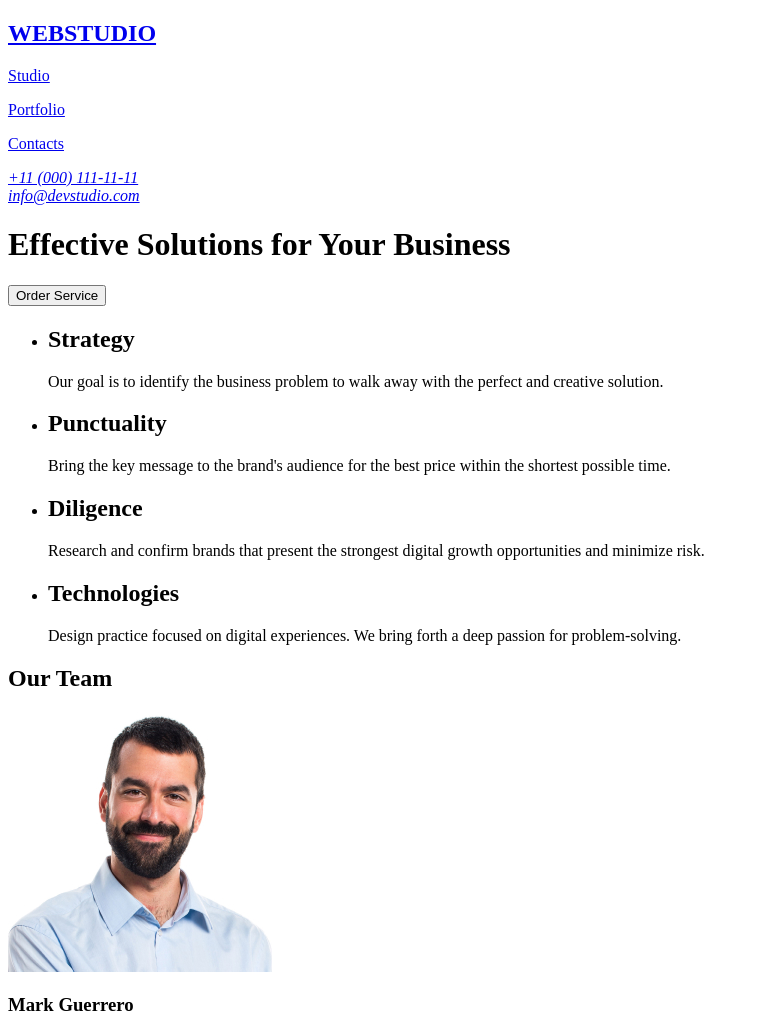
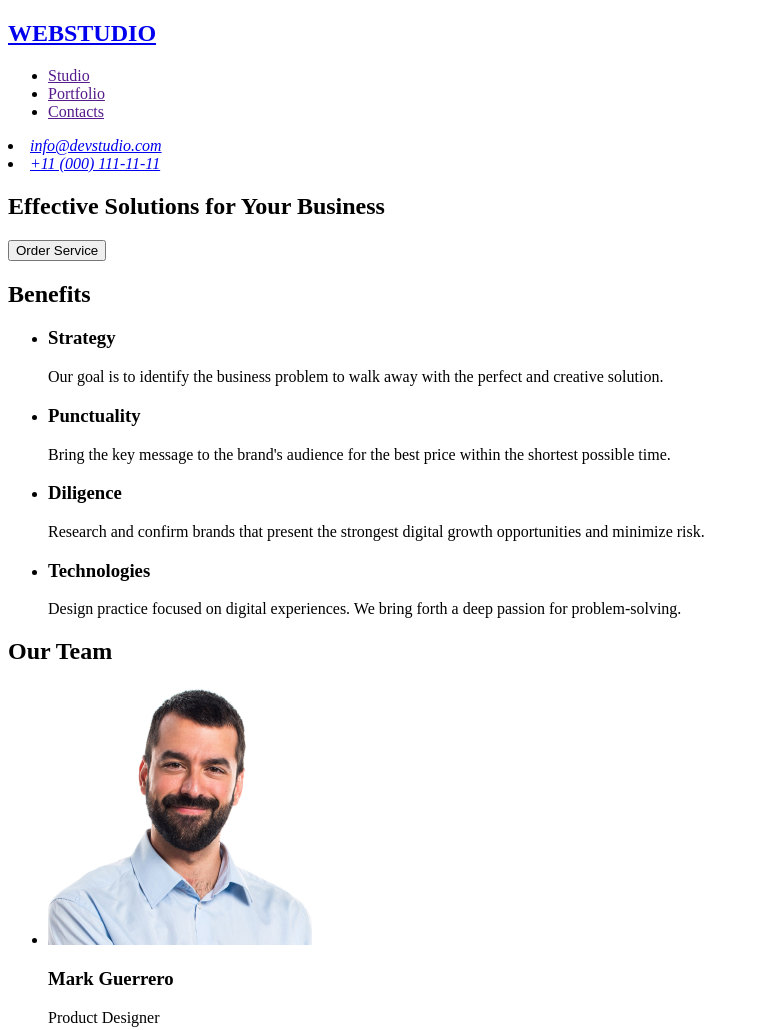
Before and after one commit to InD1909/goit-markup-hw-01, a plain HTML site: page index.html in a window 1280 px wide. Shown: the top 1030 px of the page, without its empty margins (0-759 px from the left). Drawn offline with Linux system fonts and the light colour scheme.

Commit message:
index html changes

```diff
--- a/index.html
+++ b/index.html
@@ -5,56 +5,70 @@
     <meta name="viewport" content="width=device-width, initial-scale=1.0" />
     <title>Document</title>
   </head>
-  <body id="mainpage">
+  <body>
     <header>
       <!-- Logo -->
-      <a href="#mainpage">
-        <h2 class="logo-1">WEB<span class="logo-2">STUDIO</span></h2>
+      <nav>
+        <a href="./index.html">
+          <h2>WEBSTUDIO</h2>
         </a>
+
         <!-- Titles -->
-      <nav class="titles">
-        <p><a href="#studio">Studio</a></p>
-        <p><a href="#portfilio">Portfolio</a></p>
-        <p><a href="#contacts">Contacts</a></p>
+        <ul>
+          <li>
+            <a href="">Studio</a>
+          </li>
+          <li>
+            <a href="">Portfolio</a>
+          </li>
+          <li>
+            <a href="">Contacts</a>
+          </li>
+        </ul>
       </nav>
       <!-- Contacts -->
-      <address class="contacts">
-        <a href="tel:+110001111111"> +11 (000) 111-11-11 </a><br />
+      <address>
+        <li>
           <a href="mailto:info@devstudio.com"> info@devstudio.com </a><br />
+        </li>
+        <li><a href="tel:+110001111111"> +11 (000) 111-11-11 </a><br /></li>
       </address>
     </header>
     <main>
       <!-- Banner -->
-      <h1 class="banner">Effective Solutions for Your Business</h1>
+      <section>
+        <h1>Effective Solutions for Your Business</h1>
         <!-- Button -->
-      <button type="button" class="button">Order Service</button>
+        <button type="button">Order Service</button>
+      </section>
       <!-- Benefits corner -->
-      <section class="benefits">
+      <section>
+        <h2>Benefits</h2>
         <ul>
           <li>
-            <h2 class="benefits-names">Strategy</h2>
-            <p class="benefits-text">
+            <h3>Strategy</h3>
+            <p>
               Our goal is to identify the business problem to walk away with the
               perfect and creative solution.
             </p>
           </li>
           <li>
-            <h2 class="benefits-names">Punctuality</h2>
-            <p class="benefits-text">
+            <h3>Punctuality</h3>
+            <p>
               Bring the key message to the brand's audience for the best price
               within the shortest possible time.
             </p>
           </li>
           <li>
-            <h2 class="benefits-names">Diligence</h2>
-            <p class="benefits-text">
+            <h3>Diligence</h3>
+            <p>
               Research and confirm brands that present the strongest digital
               growth opportunities and minimize risk.
             </p>
           </li>
           <li>
-            <h2 class="benefits-names">Technologies</h2>
-            <p class="benefits-text">
+            <h3>Technologies</h3>
+            <p>
               Design practice focused on digital experiences. We bring forth a
               deep passion for problem-solving.
             </p>
@@ -62,22 +76,21 @@
         </ul>
       </section>
       <!-- Team corner -->
-      <section class="teams">
-        <h2 class="teams-head">Our Team</h2>
       <section>
+        <h2>Our Team</h2>
+        <ul>
+          <li>
             <img
-            class="employee-img"
               src="images/Mark.jpg"
               alt="photo of man"
               width="264"
               height="260"
             />
-          <h3 class="employee-name">Mark Guerrero</h3>
-          <p class="employee-title">Product Designer</p>
-        </section>
-        <section>
+            <h3>Mark Guerrero</h3>
+            <p>Product Designer</p>
+          </li>
+          <li>
             <img
-            class="employee-img"
               src="images/Tom.jpg"
               alt="photo of man"
               width="264"
@@ -85,35 +98,35 @@
             />
             <h3 class="employee-name">Tom Ford</h3>
             <p class="employee-title">Frontend Developer</p>
-        </section>
-        <section>
+          </li>
+          <li>
             <img
-            class="employee-img"
               src="images/Camila.jpg"
               alt="photo of a woman"
               width="264"
               height="260"
             />
-          <h3 class="employee-name">Camila Garcia</h3>
-          <p class="employee-title">Marketing</p>
-        </section>
-        <section>
+            <h3>Camila Garcia</h3>
+            <p>Marketing</p>
+          </li>
+          <li>
             <img
-            class="employee-img"
               src="images/Daniel.jpg"
               alt="photo of a man"
               width="264"
               height="260"
             />
-          <h3 class="employee-name">Daniel Wilson</h3>
-          <p class="employee-title">UI Designer</p>
-        </section>
+            <h3>Daniel Wilson</h3>
+            <p>UI Designer</p>
+          </li>
+        </ul>
       </section>
     </main>
+
     <footer>
       <!-- Logo -->
-      <a href="#mainpage">
-        <h2 class="logo-1">WEB<span class="logo-2">STUDIO</span></h2>
+      <a href="./index.html">
+        <h2>WEBSTUDIO</h2>
       </a>
       <!-- Definition -->
       <p class="footage-definition">
```
Lines whose indentation alone changed are shown as unchanged.
